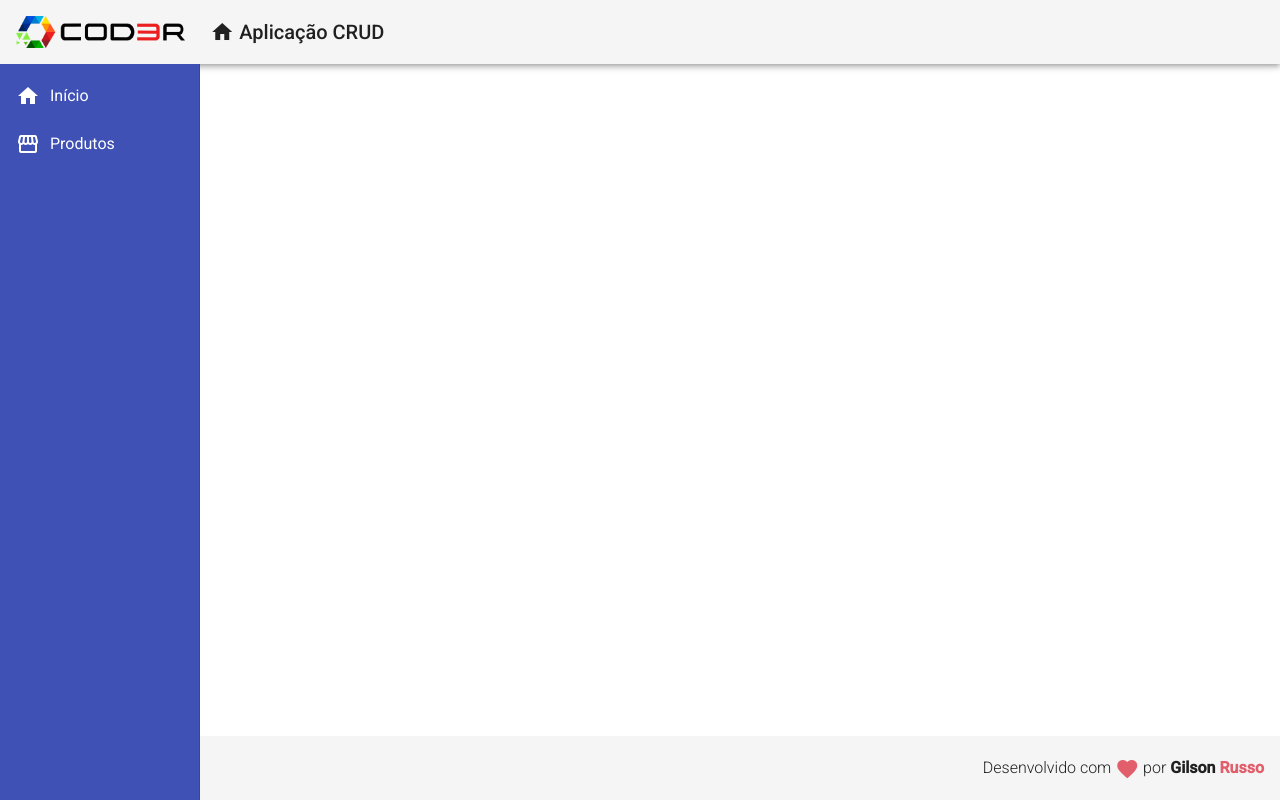
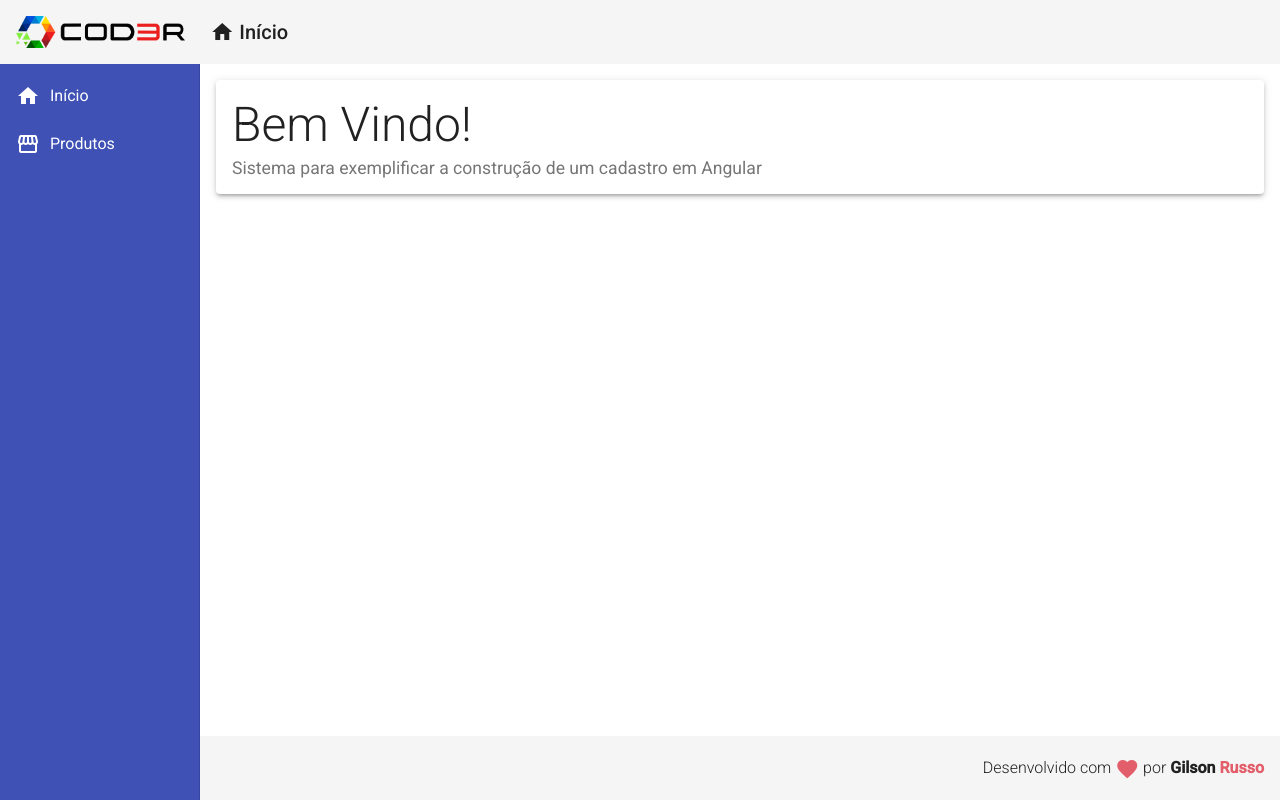
Before and after one commit to gilsonrusso/learning_angular9, an Angular app: page / in a window 1280 px wide. Built offline with nearby package versions, Linux system fonts and the light colour scheme.

Commit message:
created inital page content

```diff
--- a/src/app/components/template/header/header.component.html
+++ b/src/app/components/template/header/header.component.html
@@ -7,7 +7,7 @@
   <span class="title-group">
     <a>
       <i class="material-icons"> home </i>
-      Aplicação CRUD
+      Início
     </a>
   </span>
 </mat-toolbar>
--- a/src/app/components/template/nav/nav.component.css
+++ b/src/app/components/template/nav/nav.component.css
@@ -9,3 +9,7 @@
 .sidenav i {
   padding-right: 10px;
 }
+.content {
+  padding: 16px;
+  background-color: #FFFFFF;
+}
--- a/src/app/components/template/nav/nav.component.html
+++ b/src/app/components/template/nav/nav.component.html
@@ -11,4 +11,7 @@
       </a>
     </mat-nav-list>
   </mat-sidenav>
+  <mat-sidenav-content class="content">
+    <app-home></app-home>
+  </mat-sidenav-content>
 </mat-sidenav-container>
--- /dev/null
+++ b/src/app/views/home/home.component.css
@@ -0,0 +1,9 @@
+.home .title {
+  font-size: 3rem;
+  font-weight: 300;
+  line-height: 1.2;
+}
+
+.home .subtitle {
+  font-size: 1.1rem;
+}
--- /dev/null
+++ b/src/app/views/home/home.component.html
@@ -0,0 +1,6 @@
+<mat-card class="home mat-elevation-z3">
+  <mat-card-title class="title">Bem Vindo!</mat-card-title>
+  <mat-card-subtitle class="subtitle">
+    Sistema para exemplificar a construção de um cadastro em Angular
+  </mat-card-subtitle>
+</mat-card>
--- /dev/null
+++ b/src/app/views/home/home.component.ts
@@ -0,0 +1,15 @@
+import { Component, OnInit } from '@angular/core';
+
+@Component({
+  selector: 'app-home',
+  templateUrl: './home.component.html',
+  styleUrls: ['./home.component.css']
+})
+export class HomeComponent implements OnInit {
+
+  constructor() { }
+
+  ngOnInit(): void {
+  }
+
+}
```
Also changed, not shown: src/app/app.module.ts (+5 -2 lines).
